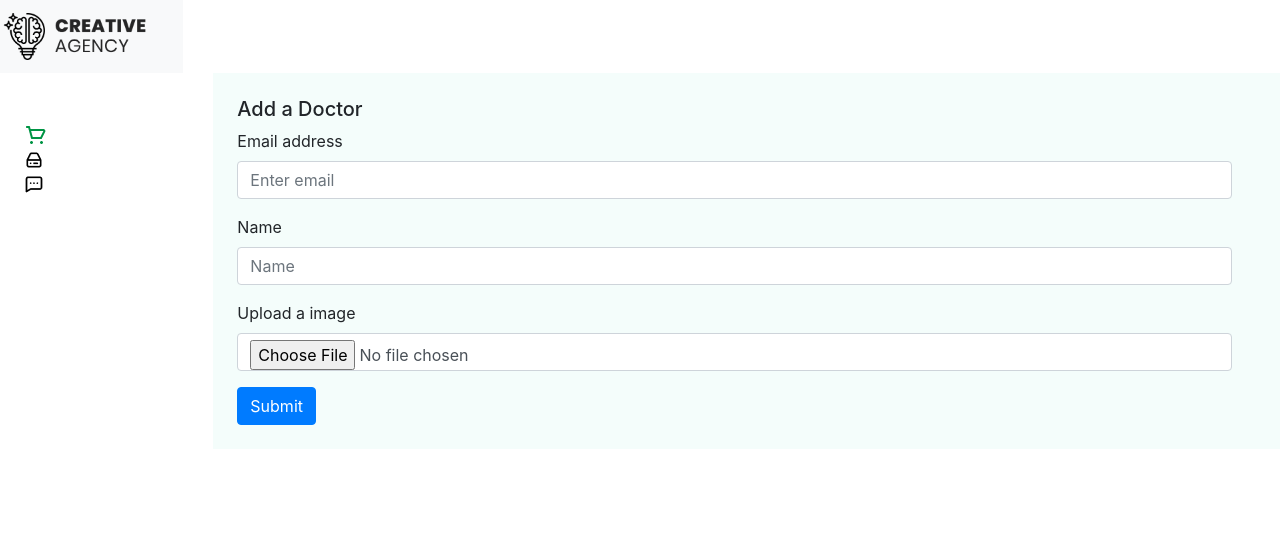
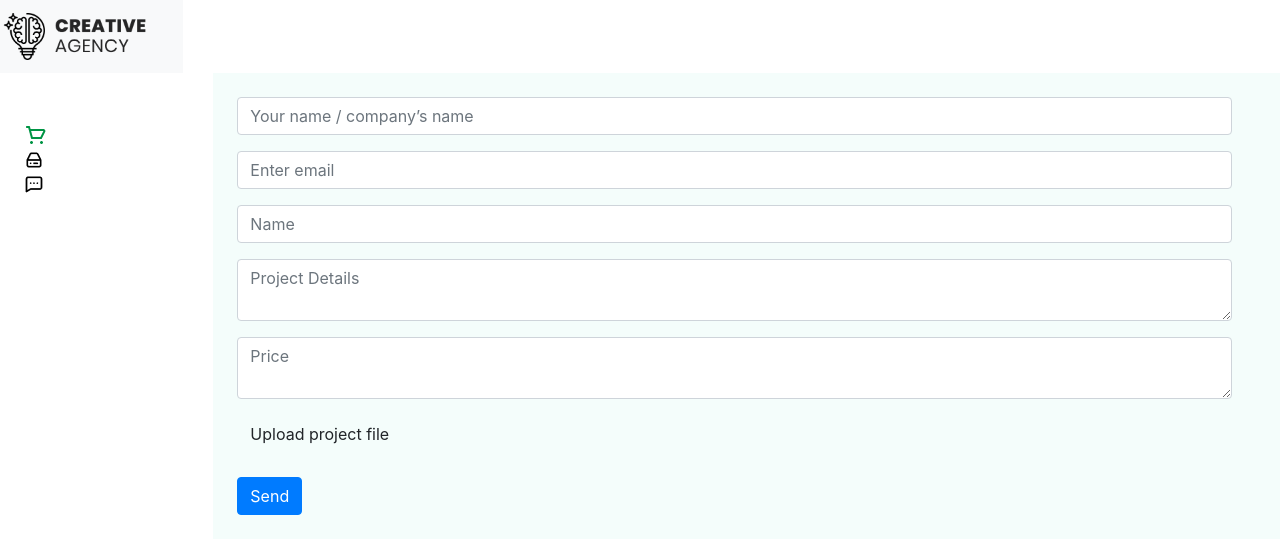
Before and after one commit to ranamahmud/creative-agency-client, a React (Create React App) app: page /order in a window 1280 px wide. Shown: the top 554 px of the page. Built offline with nearby package versions, Linux system fonts and the light colour scheme.

Commit message:
form fields added

```diff
--- a/src/components/Home/Feedback/Feedback.js
+++ b/src/components/Home/Feedback/Feedback.js
@@ -1,10 +1,13 @@
 import React from 'react';
+import { Link } from 'react-router-dom';
 
 const Feedback = ({ feedback }) => {
 
 
     const { quote, name, from, img } = feedback;
     return (
+
+
         <div className="card shadow-sm">
             <div className="card-header d-flex  align-items-center">
                 <img className="mx-3" src={require(`../../../images/${img}`)} alt="" width="60" />
@@ -18,6 +21,7 @@ const Feedback = ({ feedback }) => {
             </div>
 
         </div>
+
     );
 };
 
--- a/src/components/Home/ServiceDetail/ServiceDetail.js
+++ b/src/components/Home/ServiceDetail/ServiceDetail.js
@@ -1,13 +1,23 @@
 import React from 'react';
+import { Link } from 'react-router-dom';
 
 const ServiceDetail = ({ service }) => {
+    const id = service._id;
     return (
+
         <div className="col-md-4 text-center">
-            <img style={{ height: '50px' }} src=
-                {require(`../../../images/icons/${service.img}`)} alt="" />
-            <h5 className="mt-3 mb-3">{service.name}</h5>
-            <p className="text-secondary">{service.detail}</p>
+            <Link to={{
+                pathname: "/order",
+                state: { id }
+
+            }}>
+                <img style={{ height: '50px' }} src=
+                    {require(`../../../images/icons/${service.img}`)} alt="" />
+                <h5 className="mt-3 mb-3">{service.name}</h5>
+                <p className="text-secondary">{service.detail}</p>
+            </Link>
         </div>
+
     );
 };
 
--- a/src/components/Home/Services/Services.js
+++ b/src/components/Home/Services/Services.js
@@ -21,7 +21,7 @@ const Services = () => {
             <div className="d-flex justify-content-center">
                 <div className="w-75 row mt-5 pt-5">
                     {
-                        services.map(service => <ServiceDetail service={service} key={service.name}></ServiceDetail>)
+                        services.map(service => <ServiceDetail service={service} key={service._id}></ServiceDetail>)
                     }
                 </div>
             </div>
--- a/src/components/Order/Order.js
+++ b/src/components/Order/Order.js
@@ -44,22 +44,42 @@ const Order = () => {
 
                 <Sidebar></Sidebar>
                 <div className="col-md-10 p-4 pr-5" style={{ position: "absolute", right: 0, backgroundColor: "#F4FDFB" }}>
-                    <h5 className="text-brand">Add a Doctor</h5>
+
                     <form onSubmit={handleSubmit}>
                         <div className="form-group">
-                            <label htmlFor="exampleInputEmail1">Email address</label>
+
+                            <input onBlur={handleBlur} type="email" className="form-control" name="email" placeholder="Your name / company’s name" />
+                        </div>
+                        <div className="form-group">
+
                             <input onBlur={handleBlur} type="email" className="form-control" name="email" placeholder="Enter email" />
                         </div>
                         <div className="form-group">
-                            <label htmlFor="exampleInputPassword1">Name</label>
+
                             <input onBlur={handleBlur} type="text" className="form-control" name="name" placeholder="Name" />
                         </div>
                         <div className="form-group">
-                            <label htmlFor="exampleInputPassword1">Upload a image</label>
-                            <input onChange={handleFileChange} type="file" className="form-control" id="exampleInputPassword1" placeholder="Picture" />
+
+                            <textarea onBlur={handleBlur} type="text" className="form-control" name="name" placeholder="Project Details" />
                         </div>
-                        <button type="submit" className="btn btn-primary">Submit</button>
+                        <div className="form-group">
+
+                            <textarea onBlur={handleBlur} type="text" className="form-control" name="name" placeholder="Price" />
+                        </div>
+                        <div className="form-group">
+                            {/* <input onChange={handleFileChange} type="file" className="form-control" id="fileUpload" /> */}
+
+                            <label for="files" class="btn">Upload project file</label>
+                            <input id="files"
+                                style={{ visibility: 'hidden' }}
+                                type="file" />
+
+                        </div>
+                        <button type="submit" className="btn btn-primary">Send</button>
+
+
                     </form>
+
                 </div>
             </section>
         </section>
```
